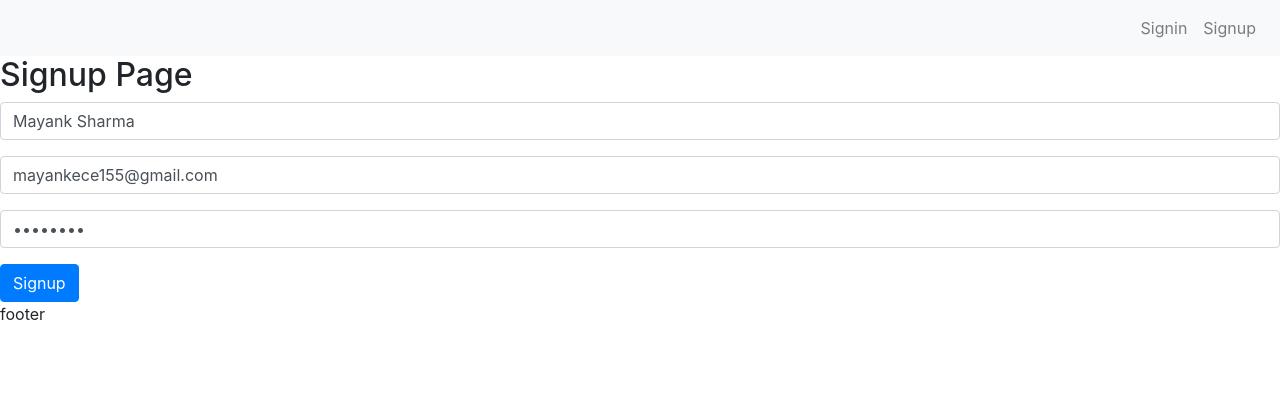
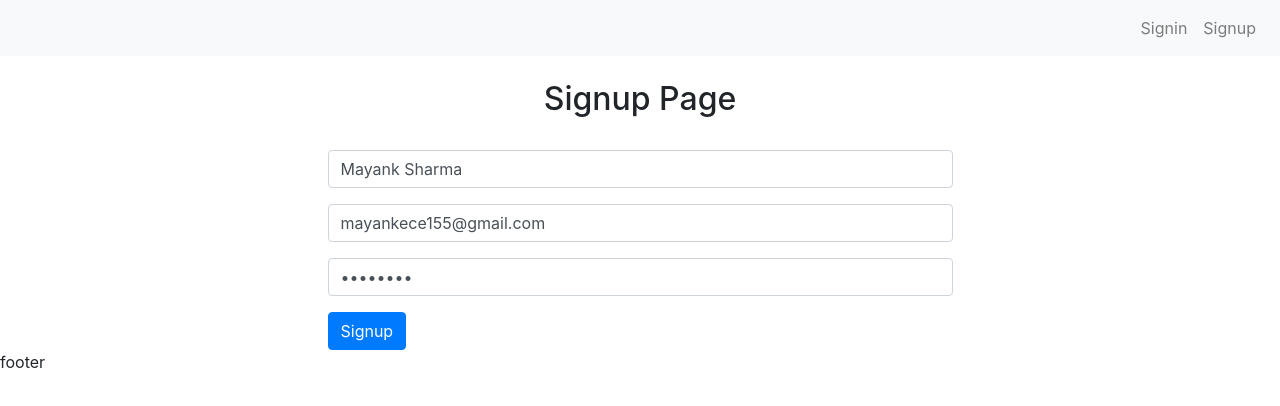
Before and after one commit to mayank30041995/SEO-Blog, a Next.js app in the folder frontend/: page /signup in a window 1280 px wide. Shown: the top 406 px of the page. Built offline with nearby package versions, Linux system fonts and the light colour scheme.

Commit message:
signup action fetch api post request with alert

```diff
--- a/frontend/components/auth/SignupComponent.js
+++ b/frontend/components/auth/SignupComponent.js
@@ -17,12 +17,12 @@ const SignupComponent = () => {
     const handleSubmit = e => {
         e.preventDefault();
         // console.table({ name, email, password, error, loading, message, showForm })
-        setValues({...values, loading:true, error:false});
-        const user = {name, email, password};
+        setValues({ ...values, loading: true, error: false });
+        const user = { name, email, password };
 
         signup(user).then(data => {
-            if(data.error) {
-                setValues({ ...values, error: data.error, loading: false});
+            if (data.error) {
+                setValues({ ...values, error: data.error, loading: false });
             } else {
                 setValues({
                     ...values,
@@ -42,6 +42,11 @@ const SignupComponent = () => {
         // console.log(e.target.value)
         setValues({ ...values, error: false, [name]: e.target.value })
     }
+
+    const showLoading = () => (loading ? <div className="alert alert-info">Loading...</div> : '');
+    const showError = () => (error ? <div className="alert alert-danger">{error}</div> : '');
+    const showMessage = () => (message ? <div className="alert alert-info">{message}</div> : '');
+
 
     const signupForm = () => {
         return (
@@ -79,7 +84,14 @@ const SignupComponent = () => {
             </form>
         )
     }
-    return <React.Fragment>{signupForm()}</React.Fragment>
+    return (
+        <React.Fragment>
+            {showError()}
+            {showLoading()}
+            {showMessage()}
+            {showForm && signupForm()}
+        </React.Fragment>
+    )
 }
 
 export default SignupComponent;
--- a/frontend/pages/signup.js
+++ b/frontend/pages/signup.js
@@ -4,8 +4,10 @@ import SignupComponent from "../components/auth/SignupComponent"
 const Signup = () => {
     return (
         <Layout>
-            <h2>Signup Page</h2>
-            <SignupComponent />
+            <h2 className="text-center pt-4 pb-4">Signup Page</h2>
+            <div className="row">
+                <div className="col-md-6 offset-md-3"><SignupComponent /></div>
+            </div>
         </Layout>
     )
 }
```
